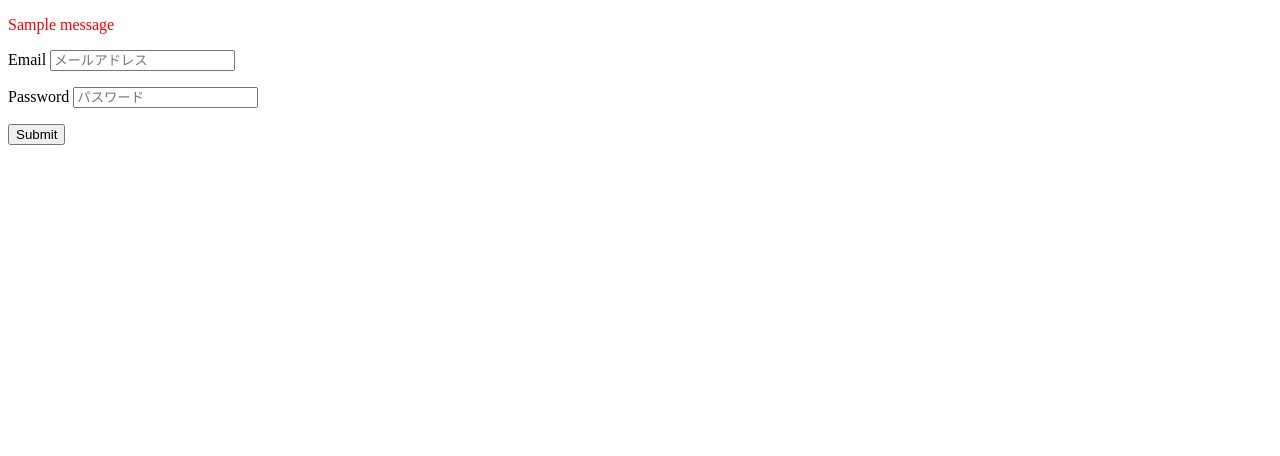
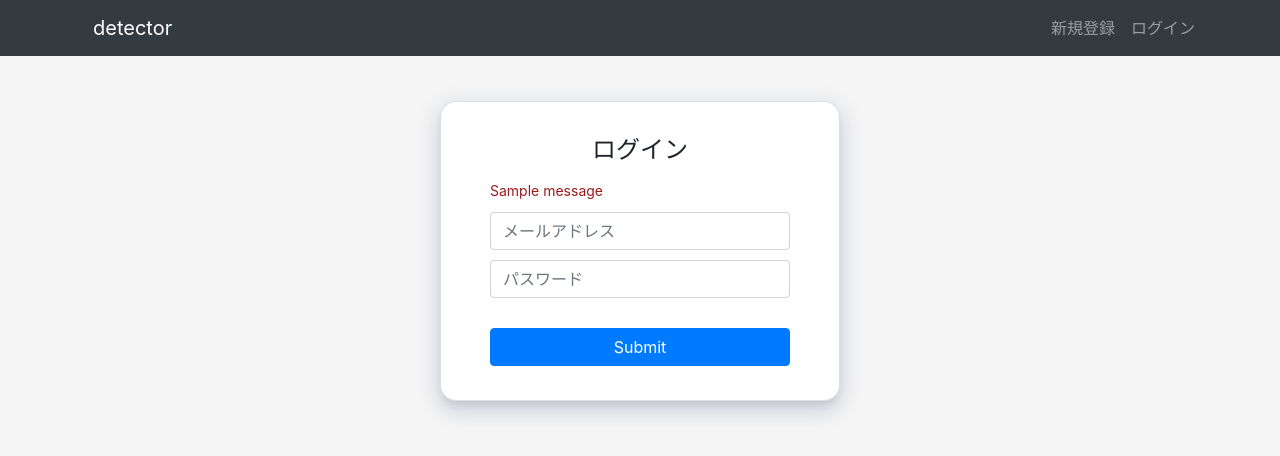
Before and after one commit to shumpei-kayano/flask_env, a Flask app: template apps/auth/templates/auth/login.html in a window 1280 px wide. Shown: the top 456 px of the page. Run offline with Flask 3, Linux system fonts and the light colour scheme; the template is opened without the code that fills it, so the values that code supplies are empty, except form fields; tables that the repository leaves empty hold one stand-in row (values such as "Sample post"); one stand-in notice (Sample message) is shown; form fields are guessed from the names that the template uses.

Commit message:
P203 ログイン画面のテンプレートを更新する

```diff
--- a/apps/auth/templates/auth/login.html
+++ b/apps/auth/templates/auth/login.html
@@ -1,20 +1,21 @@
-{% extends "auth/base.html" %}
+{% extends "detector/base.html" %}
 {% block title %}ログイン{% endblock %}
 
 {% block content %}
-<form action="{{ url_for('auth.login') }}" method="POST" novalidate="novalidate">
-    {% for message in get_flashed_messages() %}
-    <p style="color:red;">{{ message }}</p>
-    {% endfor %}
-    {{ form.csrf_token }}
-    <p>{{ form.email.label }} {{ form.email(placeholder="メールアドレス") }}</p>
-    {% for error in form.email.errors %}
-    <span style="color:red;">{{ error }}</span>
-    {% endfor %}
-    <p>{{ form.password.label }} {{ form.password(placeholder="パスワード") }}</p>
-    {% for error in form.password.errors %}
-    <span style="color:red;">{{ error }}</span>
-    {% endfor %}
-    <p>{{ form.submit() }}</p>
-</form>
+<div class="mx-auto dt-auth-main">
+    <div class="card dt-auth-login">
+        <header>ログイン</header>
+        <section>
+            <form method="post" action="{{ url_for('auth.login') }}">
+                {% for message in get_flashed_messages() %}
+                <span class="dt-auth-flash">{{ message }}</span>
+                {% endfor %}
+                {{ form.csrf_token }}
+                {{ form.email(class="form-control dt-auth-input",placeholder="メールアドレス") }}
+                {{ form.password(class="form-control dt-auth-input",placeholder="パスワード") }}
+                {{ form.submit(class="btn btn-md btn-primary btn-block dt-auth-btn") }}
+            </form>
+        </section>
+    </div>
+</div>
 {% endblock %}
```
